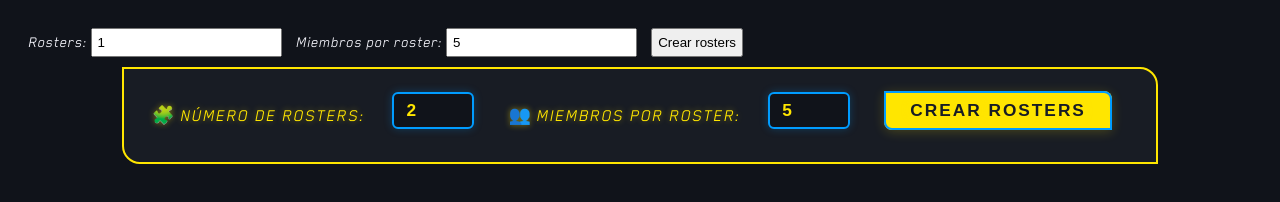
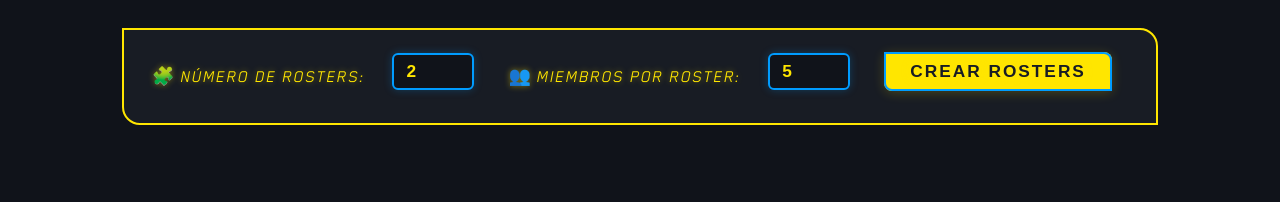
Before and after one commit to sheartnet/Roster, a plain HTML site: page index.html in a window 1280 px wide. Drawn offline with Linux system fonts and the light colour scheme.

Commit message:
index.html

```diff
--- a/index.html
+++ b/index.html
@@ -1,17 +1,12 @@
 <!DOCTYPE html>
 <html lang="es">
 <head>
-  <meta charset="UTF-8">
   <meta charset="UTF-8" />
   <meta name="viewport" content="width=device-width, initial-scale=1.0"/>
   <title>Gestor de Rosters</title>
-  <link rel="stylesheet" href="styles.css"/>
+  <link rel="stylesheet" href="styles.css" />
 </head>
 <body>
-  <div class="configuracion">
-    <label>Rosters: <input type="number" id="numRosters" value="1" min="1" /></label>
-    <label>Miembros por roster: <input type="number" id="miembrosPorRoster" value="5" min="1" /></label>
-    <button onclick="crearRosters()">Crear rosters</button>
   <div class="config">
     <div class="config-card">
       <label for="numRosters"><span>🧩</span> Número de rosters:</label>
@@ -21,7 +16,6 @@
       <button id="crearBtn">Crear rosters</button>
     </div>
   </div>
-
   <div id="rostersContainer"></div>
 
   <script src="script.js"></script>
```
